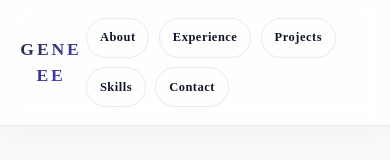
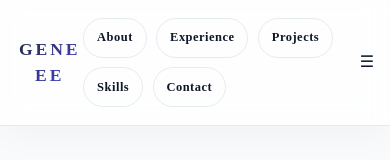
Before and after one commit to gene2345/Portfolio_Website, a React (Create React App) app in the folder my-app/: page / in a window 390 px wide. Shown: the top 160 px of the page. Built offline with nearby package versions, Linux system fonts and the light colour scheme.

Commit message:
fix: mobile phone FE

```diff
--- a/my-app/src/App.js
+++ b/my-app/src/App.js
@@ -1,4 +1,4 @@
-import React from "react";
+import React, { useState } from "react";
 import About from "./components/About";
 import Contact from "./components/Contact";
 import Home from "./components/Home";
@@ -10,6 +10,8 @@ import { Analytics } from "@vercel/analytics/react";
 import "./App.css";
 
 function App() {
+  const [menuOpen, setMenuOpen] = useState(false);
+
   const navItems = [
     { label: "About", id: "about" },
     { label: "Experience", id: "timeline" },
@@ -30,6 +32,11 @@ function App() {
     }
   };
 
+  const handleNavClick = (id) => {
+    setMenuOpen(false);
+    scrollToSection(id);
+  };
+
   return (
     <div className="site-shell">
       <Analytics />
@@ -45,19 +52,43 @@ function App() {
             GENE EE
           </button>
 
-          <nav className="top-nav" aria-label="Main navigation">
+          <nav className="top-nav desktop-nav" aria-label="Main navigation">
             {navItems.map((item) => (
               <button
                 key={item.id}
                 type="button"
-                onClick={() => scrollToSection(item.id)}
+                onClick={() => handleNavClick(item.id)}
                 className="nav-link"
               >
                 {item.label}
               </button>
             ))}
           </nav>
+
+          <button
+            type="button"
+            className="mobile-menu-button"
+            aria-label="Toggle navigation"
+            onClick={() => setMenuOpen((prev) => !prev)}
+          >
+            {menuOpen ? "✕" : "☰"}
+          </button>
         </div>
+
+        {menuOpen && (
+          <div className="mobile-menu">
+            {navItems.map((item) => (
+              <button
+                key={item.id}
+                type="button"
+                onClick={() => handleNavClick(item.id)}
+                className="mobile-nav-link"
+              >
+                {item.label}
+              </button>
+            ))}
+          </div>
+        )}
       </header>
 
       <main className="page-content">
```
